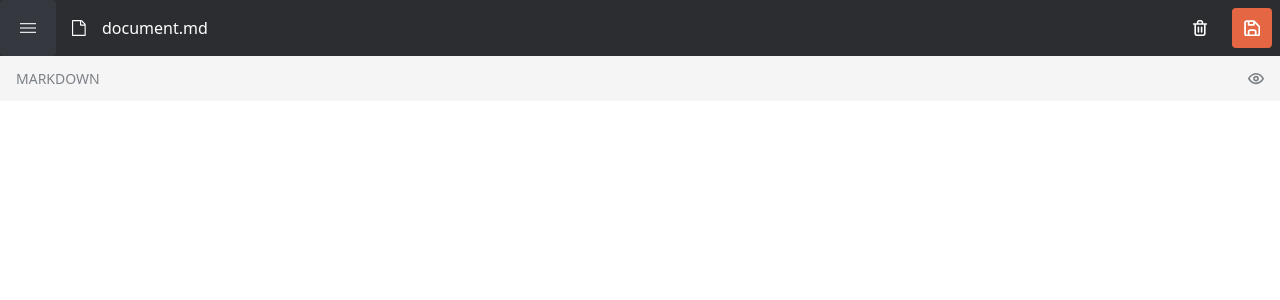
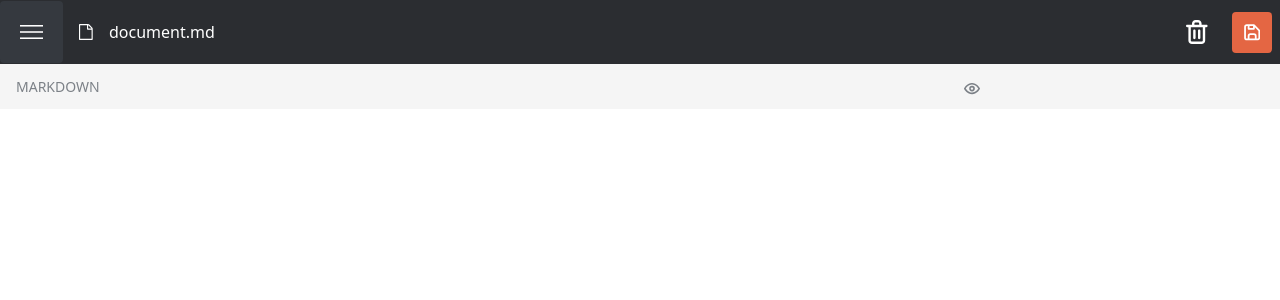
Before and after one commit to YoonJongok/markdown-editor, a React app: page / in a window 1280 px wide. Shown: the top 300 px of the page. Built offline with nearby package versions, Linux system fonts and the light colour scheme; the HTML template or start-up script is replaced by a standard one.

Commit message:
delete modal done

```diff
--- a/src/App.tsx
+++ b/src/App.tsx
@@ -1,13 +1,29 @@
+import { Header } from './components/Header/Header';
 import Layout from './components/Layout';
+import { Sidebar } from './components/Sidebar/Sidebar';
 import { Button } from './components/ui/Button/Button';
 import { FlexBoxColumn } from './components/ui/FlexBoxColumn/FlexBoxColumn';
 import { FlexBoxRow } from './components/ui/FlexBoxRow/FlexBoxRow';
 import { useState } from 'react';
+import Modal from './components/ui/Modal/Modal';
 
 function App() {
   const [isPreview, setIsPreview] = useState<boolean>(false);
+  const [sideBarOpen, setSideBarOpen] = useState<boolean>(false);
+  const [modalOpen, setModalOpen] = useState<boolean>(false);
+
+  const handleDeleteBtnClick = () => {
+    setModalOpen(true);
+  };
+
+  const handleCloseModal = () => {
+    setModalOpen(false);
+  };
+
   return (
     <Layout>
+      <Sidebar {...{ isOpen: sideBarOpen, setIsOpen: setSideBarOpen }} />
+      <Header setSideBarOpen={setSideBarOpen} setModalOpen={setModalOpen} />
       <FlexBoxColumn onClick={() => setIsPreview((prev) => !prev)} className='cursor-pointer'>
         <FlexBoxRow intent={'flexBetweenCenter'} className='bg-grey-1 py-3 px-4'>
           <h6 className='uppercase text-grey-4'>{isPreview ? 'preview' : 'markdown'}</h6>
@@ -17,6 +33,9 @@ function App() {
           />
         </FlexBoxRow>
       </FlexBoxColumn>
+      <div className={`${modalOpen ? 'absolute inset-0  z-40 bg-gray-950 opacity-70' : ''}`}>
+        {modalOpen && <Modal modalOpen={modalOpen} onCloseModal={handleCloseModal} type='delete' />}
+      </div>
     </Layout>
   );
 }
--- a/src/components/Header/Header.tsx
+++ b/src/components/Header/Header.tsx
@@ -4,14 +4,19 @@ import { Button } from '../ui/Button/Button';
 import { ReactComponent as DocumentIcon } from '../../assets/icons/icon-document.svg';
 
 interface HeaderProps {
-  setIsOpen: React.Dispatch<React.SetStateAction<boolean>>;
+  setSideBarOpen: React.Dispatch<React.SetStateAction<boolean>>;
+  setModalOpen: React.Dispatch<React.SetStateAction<boolean>>;
 }
 
-export const Header: React.FC<HeaderProps> = ({ setIsOpen }) => {
+export const Header: React.FC<HeaderProps> = ({ setSideBarOpen, setModalOpen }) => {
   return (
     <header className='flex justify-between items-center pr-2 bg-black-2'>
       <FlexBoxRow intent={'flexStartCenter'} className='gap-4'>
-        <Button buttonTitle='menu' intent={'menu'} onClick={() => setIsOpen((prev) => !prev)} />
+        <Button
+          buttonTitle='menu'
+          intent={'menu'}
+          onClick={() => setSideBarOpen((prev) => !prev)}
+        />
 
         <FlexBoxRow intent={'flexStartCenter'} className='gap-4'>
           <DocumentIcon />
@@ -19,7 +24,7 @@ export const Header: React.FC<HeaderProps> = ({ setIsOpen }) => {
         </FlexBoxRow>
       </FlexBoxRow>
       <FlexBoxRow intent={'flexEndCenter'} className='py-2 gap-3'>
-        <Button buttonTitle='delete' intent={'delete'} />
+        <Button buttonTitle='delete' intent={'delete'} onClick={() => setModalOpen(true)} />
         <Button buttonTitle='save' intent={'save'} />
       </FlexBoxRow>
     </header>
--- a/src/components/Layout/Layout.tsx
+++ b/src/components/Layout/Layout.tsx
@@ -1,19 +1,14 @@
-import React, { useState } from 'react';
+import React from 'react';
 import FlexBoxColumn from '../ui/FlexBoxColumn';
-import { Sidebar } from '../Sidebar/Sidebar';
-import { Header } from '../Header/Header';
+import { cn } from '../../lib/utils';
 
 interface LayoutProps {
   children: React.ReactNode;
 }
 
 export const Layout: React.FC<LayoutProps> = ({ children }) => {
-  const [isOpen, setIsOpen] = useState(false);
-
   return (
-    <FlexBoxColumn className='w-full  h-full min-h-screen dark:bg-black-900'>
-      <Header setIsOpen={setIsOpen} />
-      <Sidebar {...{ isOpen, setIsOpen }} />
+    <FlexBoxColumn className={cn('w-full  h-full min-h-screen dark:bg-black-900')}>
       {children}
     </FlexBoxColumn>
   );
--- a/src/components/ui/Button/Button.tsx
+++ b/src/components/ui/Button/Button.tsx
@@ -20,10 +20,14 @@ type BtnTitle =
 type BtnType = {
   text?: string;
   Icon: React.FunctionComponent<React.SVGProps<SVGSVGElement>>;
+  iconSize?: {
+    width?: number;
+    height?: number;
+  };
 };
 
 const ButtonType: Record<BtnTitle, BtnType> = {
-  newDocument: { text: 'New Document', Icon: PlusIcon },
+  newDocument: { text: 'New Document', Icon: PlusIcon, iconSize: { width: 20, height: 20 } },
   saveChanges: { text: 'Save Changes', Icon: HidePreviewIcon },
   save: { Icon: SaveIcon },
   close: { Icon: CloseIcon },
@@ -34,7 +38,16 @@ const ButtonType: Record<BtnTitle, BtnType> = {
 };
 
 const button = cva(
-  ['flex', 'justify-center', 'items-center', 'gap-2', 'rounded-[4px]', 'capitalize', 'text-[15px]'],
+  [
+    'flex',
+    'justify-center',
+    'items-center',
+    'gap-2',
+    'rounded-[4px]',
+    'capitalize',
+    'text-[15px]',
+    'border-transparent',
+  ],
   {
     variants: {
       intent: {
@@ -43,16 +56,15 @@ const button = cva(
           'text-white',
           'border-transparent',
           'hover:bg-coral-1',
-          'min-w-[202px]',
           'px-4',
           'py-3',
         ],
         close: ['bg-black-1'],
         delete: ['bg-transparent', 'hover:bg-black-1'],
         menu: ['bg-black-1'],
-        save: ['bg-coral-2', 'hover:bg-coral-1'],
-        showPreview: ['pt-1'],
-        hidePreview: ['pt-1'],
+        save: ['bg-coral-2', 'hover:bg-coral-1', 'w-10'],
+        showPreview: [],
+        hidePreview: [],
       },
       size: {
         medium: ['p-5'],
@@ -73,8 +85,9 @@ const button = cva(
         intent: ['delete', 'save'],
         className: 'p-3',
       },
-      { intent: 'menu', className: 'p-5' },
-      { intent: ['showPreview', 'hidePreview'], className: 'tracking-widest' },
+      { intent: 'menu', className: 'px-5 py-6' },
+      { intent: ['showPreview', 'hidePreview'], className: 'pt-1 tracking-widest' },
+      { intent: 'save', className: '' },
     ],
   }
 );
@@ -82,7 +95,8 @@ const button = cva(
 export interface ButtonProps
   extends React.ButtonHTMLAttributes<HTMLButtonElement>,
     VariantProps<typeof button> {
-  buttonTitle: BtnTitle;
+  buttonTitle?: BtnTitle;
+  btnValue?: string;
 }
 
 export const Button: React.FC<ButtonProps> = ({
@@ -91,12 +105,23 @@ export const Button: React.FC<ButtonProps> = ({
   size,
   fullWidth,
   buttonTitle,
+  btnValue,
   ...props
 }) => {
-  const { Icon, text } = ButtonType[buttonTitle];
+  const btnConfig = buttonTitle && ButtonType[buttonTitle];
+
   return (
-    <button className={button({ intent, size, fullWidth, className })} {...props}>
-      <Icon width={16} height={16} /> {text && text}
-    </button>
+    <>
+      {btnConfig && (
+        <button className={button({ intent, size, fullWidth, className })} {...props}>
+          <btnConfig.Icon width={btnConfig?.iconSize?.width} /> {btnConfig?.text}
+        </button>
+      )}
+      {btnValue && (
+        <button className={button({ intent, size, fullWidth, className })} {...props}>
+          {btnValue}
+        </button>
+      )}
+    </>
   );
 };
--- a/src/components/ui/Drawer/Drawer.tsx
+++ b/src/components/ui/Drawer/Drawer.tsx
@@ -22,22 +22,22 @@ export const Drawer = ({ title, children, isOpen, setIsOpen }: DrawerProps) => {
       unmount={false}
       open={isOpen}
       onClose={() => setIsOpen(false)}
-      className='fixed w-full max-w-[250px] flex flex-col gap-[27px] px-6 py-[28px] z-30 inset-0 overflow-y-auto bg-black-3'
+      className='fixed w-full max-w-[250px] flex flex-col gap-[27px] px-6 py-[28px] z-10 inset-0 overflow-y-auto bg-black-3'
     >
       <FlexBoxRow intent={'flexBetweenCenter'} className=''>
         <Logo />
         <Button
           buttonTitle='close'
           intent={'close'}
-          className='absolute right-0 top-0 z-50'
+          className='absolute right-0 top-0 z-40'
           onClick={() => setIsOpen(false)}
         />
       </FlexBoxRow>
 
-      <Dialog.Overlay className='z-40 fixed inset-0 bg-black bg-opacity-30' />
+      <Dialog.Overlay className='z-30 fixed inset-0 bg-black bg-opacity-30' />
       <FlexBoxColumn
         fullWidth
-        className={`z-50 justify-between
+        className={`z-30 justify-between
                          max-w-sm h-screen  overflow-hidden text-left align-middle
                          shadow-xl`}
       >
--- /dev/null
+++ b/src/components/ui/Modal/Modal.tsx
@@ -0,0 +1,62 @@
+import { Dialog, Transition } from '@headlessui/react';
+import React, { Fragment } from 'react';
+import { Button } from '../Button/Button';
+
+type ModalType = 'delete';
+const modalConfig: Record<ModalType, { title: string; body: string }> = {
+  delete: {
+    title: 'Delete this document?',
+    body: 'Are you sure you want to delete the ‘welcome.md’ document and its contents? This action cannot be reversed.',
+  },
+};
+
+const getModalConfigByType = (type: ModalType, docName: string) => {
+  const { title, body } = modalConfig[type];
+
+  return { title, body: body.replace('welcome.md', docName) };
+};
+
+interface ModalProps {
+  modalOpen: boolean;
+  onCloseModal: () => void;
+  type: ModalType;
+}
+
+const Modal: React.FC<ModalProps> = ({ modalOpen, onCloseModal, type }) => {
+  const { body, title } = getModalConfigByType(type, 'jongok.md');
+
+  return (
+    <Transition appear show={modalOpen} as={Fragment}>
+      <Dialog as='div' className='relative z-50' onClose={onCloseModal}>
+        <div className='fixed inset-0 overflow-y-auto'>
+          <div className='flex min-h-full items-center justify-center p-4 text-center'>
+            <Transition.Child
+              as={Fragment}
+              enter='ease-out duration-300'
+              enterFrom='opacity-0 scale-95'
+              enterTo='opacity-100 scale-100'
+              leave='ease-in duration-200'
+              leaveFrom='opacity-100 scale-100'
+              leaveTo='opacity-0 scale-95'
+            >
+              <Dialog.Panel className='w-full max-w-lg h-[218px] flex flex-col gap-4 transform overflow-hidden rounded-[4px] bg-white p-6 text-left align-middle shadow-xl transition-all'>
+                <Dialog.Title as='h4' className='text-lg font-medium leading-6 text-gray-900'>
+                  {title}
+                </Dialog.Title>
+                <div className='mt-2'>
+                  <p className='typography text-gray-500'>{body}</p>
+                </div>
+
+                <div className='mt-4'>
+                  <Button fullWidth onClick={() => onCloseModal()} btnValue='Confirm & Delete' />
+                </div>
+              </Dialog.Panel>
+            </Transition.Child>
+          </div>
+        </div>
+      </Dialog>
+    </Transition>
+  );
+};
+
+export default Modal;
--- /dev/null
+++ b/src/components/ui/Modal/index.ts
@@ -0,0 +1 @@
+export { Modal as default } from './Modal';
```
